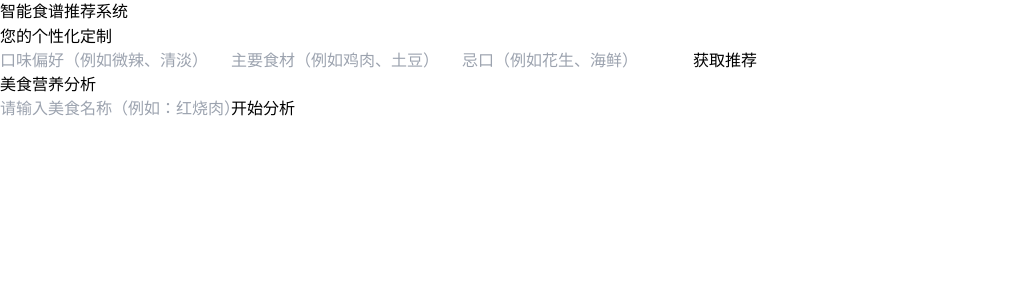
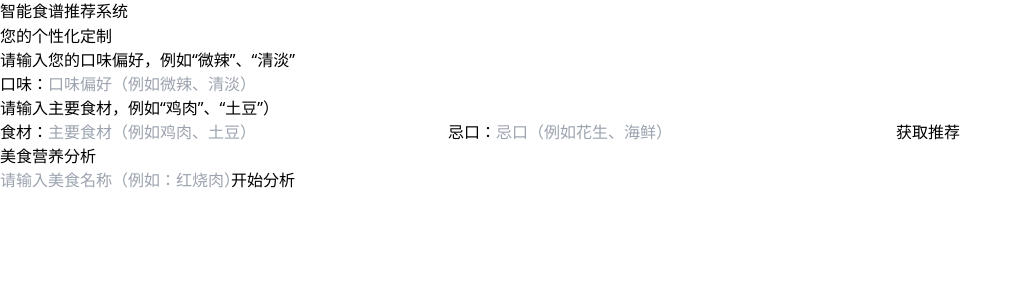
Before and after one commit to xiangsurener/aha-xiximitol, a React (Vite) app in the folder frontend/: page / in a window 1280 px wide. Shown: the top 300 px of the page, without its empty margins (0-1023 px from the left). Built offline with nearby package versions, Linux system fonts and the light colour scheme; a web font is replaced by a local one.

Commit message:
first commit

```diff
--- a/frontend/src/components/ImageUpload.jsx
+++ b/frontend/src/components/ImageUpload.jsx
@@ -36,6 +36,13 @@ export default function FoodAnalysis() {
           onChange={(e) => setFoodName(e.target.value)}
           className="border p-2 rounded"
         />
+        {/* 进度条开始 */}
+        {loading && (
+          <div className="w-full h-2 bg-gray-200 rounded">
+            <div className="h-2 bg-green-400 rounded animate-pulse" style={{ width: "100%" }}></div>
+          </div>
+        )}
+        {/* 进度条结束 */}
         <button
           type="submit"
           disabled={loading}
--- a/frontend/src/components/RecipeForm.jsx
+++ b/frontend/src/components/RecipeForm.jsx
@@ -34,31 +34,69 @@ export default function RecipeForm() {
       <div className="bg-white p-8 rounded-lg shadow-lg w-full max-w-xl">
         <h1 className="text-3xl font-bold text-center mb-6">您的个性化定制</h1>
         <form onSubmit={handleSubmit} className="flex flex-col gap-4">
+          {/* 口味输入框：用于输入用户的口味偏好 */}
+          <div className="text-xs text-gray-500 mb-[-8px]">请输入您的口味偏好，例如“微辣”、“清淡”</div>
+          <label className="font-semibold text-gray-700" htmlFor="flavor-input">口味：</label>
           <input
-            className="border p-2 rounded"
+            id="flavor-input"
+            className="border p-2 rounded w-full text-base"
+            style={{ minWidth: '400px' }}
             placeholder="口味偏好（例如微辣、清淡）"
             value={flavor}
             onChange={(e) => setFlavor(e.target.value)}
             required
           />
+          <div className="text-xs text-gray-500 mb-[-8px]">请输入主要食材，例如“鸡肉”、“土豆”）</div>
+          <label className="font-semibold text-gray-700" htmlFor="ingredients-input">食材：</label>
           <input
-            className="border p-2 rounded"
+            id="ingredients-input"
+            className="border p-2 rounded w-full text-base"
+            style={{ minWidth: '400px' }}
             placeholder="主要食材（例如鸡肉、土豆）"
             value={ingredients}
             onChange={(e) => setIngredients(e.target.value)}
             required
           />
+          <label className="font-semibold text-gray-700" htmlFor="avoid-input">忌口：</label>
           <input
-            className="border p-2 rounded"
+            id="avoid-input"
+            className="border p-2 rounded w-full text-base"
+            style={{ minWidth: '400px' }}
             placeholder="忌口（例如花生、海鲜）"
             value={avoid}
             onChange={(e) => setAvoid(e.target.value)}
           />
+          {/* 进度条，仅在 loading 时显示 */}
+          {loading && (
+            <div className="flex items-center gap-2">
+              <div className="w-full bg-blue-200 rounded h-4 overflow-hidden">
+                <div className="bg-blue-500 h-4 rounded animate-pulse w-full"></div>
+              </div>
+              <span className="text-blue-600 text-xs whitespace-nowrap">加载中...</span>
+            </div>
+          )}
+          {/* 进度条结束 */}
           <button
-            className="bg-blue-500 text-white py-2 rounded hover:bg-blue-600 disabled:bg-gray-400"
+            className="bg-blue-500 text-white py-2 rounded hover:bg-blue-600 disabled:bg-gray-400 flex items-center justify-center gap-2"
             type="submit"
             disabled={loading}
           >
+            {loading && (
+              <svg className="animate-spin h-5 w-5 text-white" viewBox="0 0 24 24">
+                <circle
+                  className="opacity-25"
+                  cx="12" cy="12" r="10"
+                  stroke="currentColor"
+                  strokeWidth="4"
+                  fill="none"
+                />
+                <path
+                  className="opacity-75"
+                  fill="currentColor"
+                  d="M4 12a8 8 0 018-8v4a4 4 0 00-4 4H4z"
+                />
+              </svg>
+            )}
             {loading ? '推荐中...' : '获取推荐'}
           </button>
         </form>
--- a/frontend/src/index.css
+++ b/frontend/src/index.css
@@ -2,3 +2,11 @@
 @tailwind base;
 @tailwind components;
 @tailwind utilities;
+
+@keyframes progressBar {
+  0% { transform: translateX(-100%); }
+  100% { transform: translateX(100%); }
+}
+.animate-progressBar {
+  animation: progressBar 1.2s linear infinite;
+}
```
Also changed, not shown: 1 other file (tests, documents, lock files or other folders).
